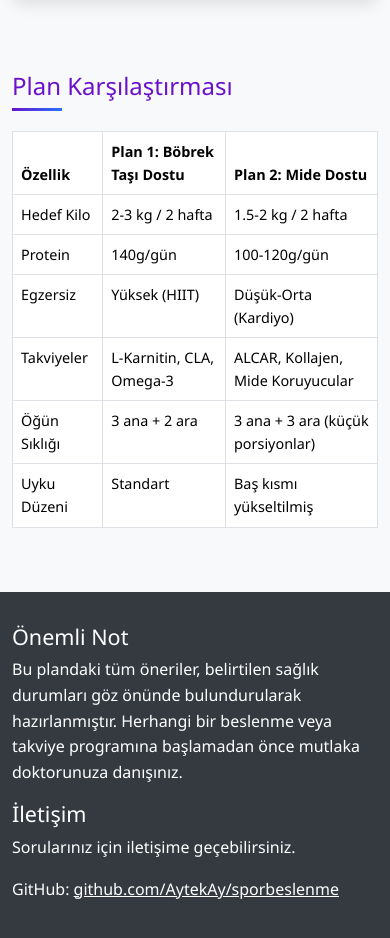
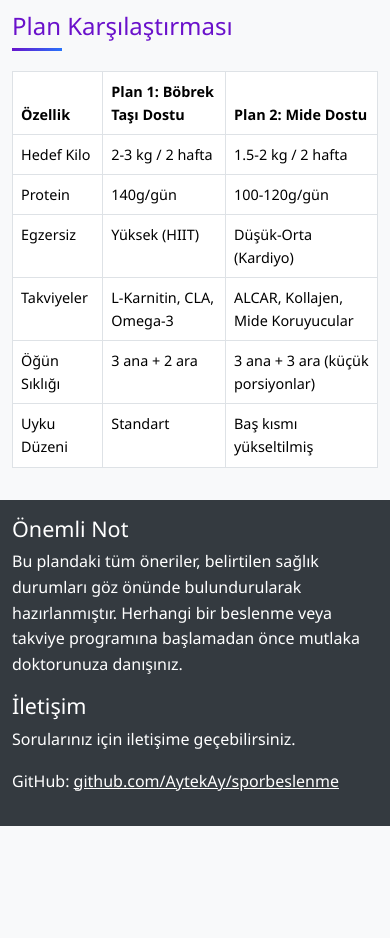
Before and after one commit to AytekAy/sporbeslenme, a plain HTML site: page index.html in a window 390 px wide. Shown: the part 3094-4032 px from the top of the page. After the commit the page ends 3920 px from the top, so only its background shows below. Drawn offline with nearby package versions, Linux system fonts and the light colour scheme.

Commit message:
Sayfaların altındaki fazla boşluklar azaltıldı. Footer ve container margin değerleri düzenlendi.

```diff
--- a/css/style.css
+++ b/css/style.css
@@ -146,8 +146,8 @@ body {
 footer {
     background-color: #343a40;
     color: white;
-    padding: 2rem 0;
-    margin-top: 3rem;
+    padding: 1.5rem 0;
+    margin-top: 1.5rem;
 }
 .category-badge {
     font-size: 0.8rem;
@@ -160,8 +160,36 @@ footer {
     z-index: 999;
 }
 
+/* Sayfa içi boşlukları azaltma */
+.container.mb-5 {
+    margin-bottom: 1.5rem !important;
+}
+
+.row.mt-4, .row.mt-5 {
+    margin-top: 1.5rem !important;
+}
+
+.row.mb-4 {
+    margin-bottom: 1rem !important;
+}
+
 /* Mobil cihazlar için iyileştirmeler */
 @media (max-width: 768px) {
+    footer {
+        padding: 1rem 0;
+        margin-top: 1rem;
+    }
+    .container.mb-5 {
+        margin-bottom: 1rem !important;
+    }
+
+    .row.mt-4, .row.mt-5 {
+        margin-top: 1rem !important;
+    }
+
+    .row.mb-4 {
+        margin-bottom: 0.75rem !important;
+    }
     .header h1 {
         font-size: 1.8rem;
     }
```
